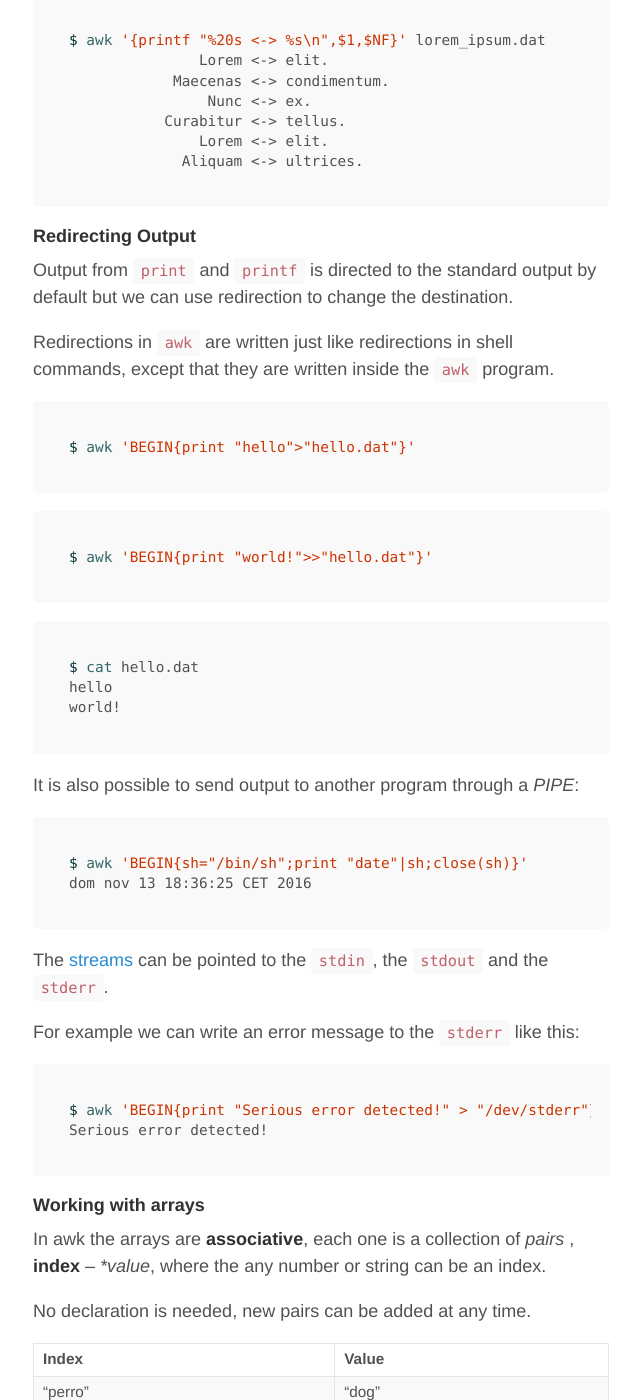
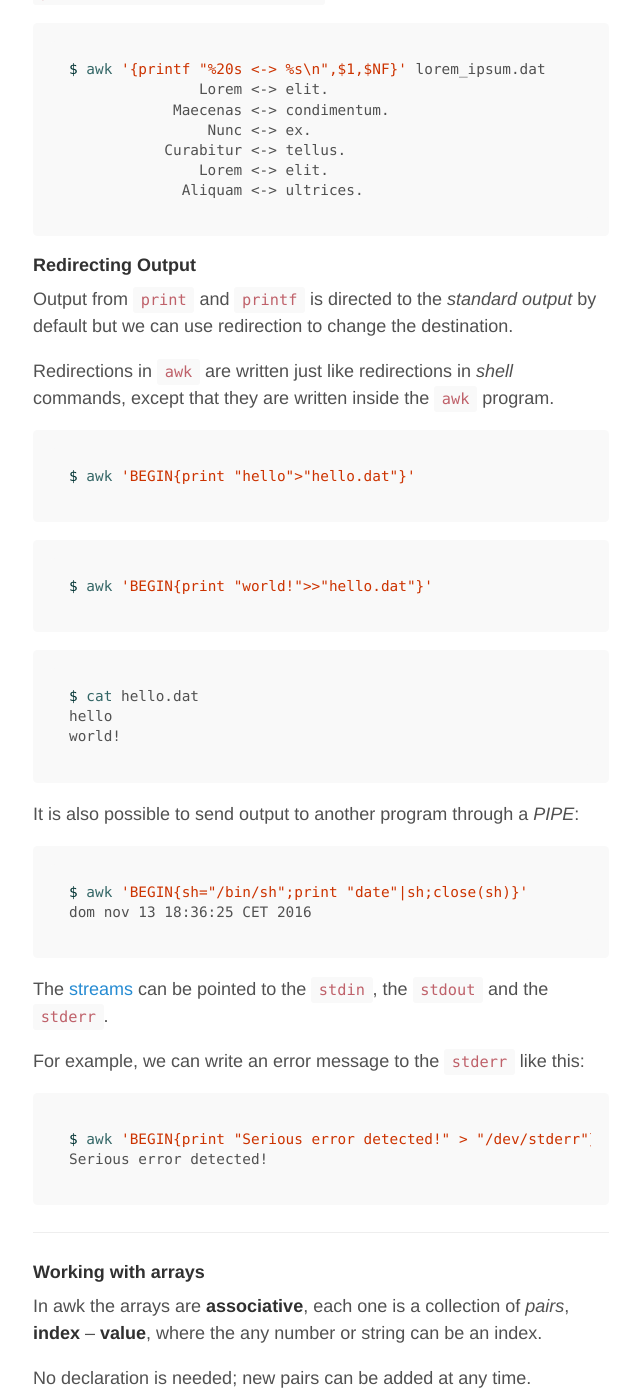
Before and after one commit to klashxx/klashxx.github.io, a Jekyll site: the page built from _posts/2016-11-21-awk-power-for-your-cmd.md, in a window 1280 px wide and 1400 px high, scrolled down 9242 px. Shown: the whole window, without its empty margins (319-959 px from the left). Built offline with Jekyll 4.4.1, drawn with Linux system fonts in a browser that asks for light colours; emoji names are drawn with the system emoji font; comment, search, counter and statistics services are not loaded; some of the changed text lies outside the part shown.

Commit message:
Minor changes

`````diff
--- a/_posts/2016-11-21-awk-power-for-your-cmd.md
+++ b/_posts/2016-11-21-awk-power-for-your-cmd.md
@@ -20,7 +20,6 @@ One more thing ... English is not my first language so *bear with me please* :pr
 Spanish version [here].
 
 <hr>
-
 
 > AWK is a language similar to PERL, only considerably more elegant.
 >
@@ -93,8 +92,7 @@ BEGIN { print "hello world!!" }
 
 `-v var=val` Set the variable `var` to the value `val` before execution of the program begins.
 
-:point_right: **Note** : it can be used more than once, *setting* another variable each time.
-
+:point_right: **Note**: it can be used more than once, *setting* another variable each time.
 
 #### BEGIN and END
 
@@ -151,7 +149,7 @@ Lorem ipsum dolor sit amet, consectetur adipiscing elit.
 ````
 :point_right: **Note:** If the action is not given the **default action** is to print the record that matches the given pattern.
 
-But... how can we find out the *first* and *last* word of each line ?
+But... how can we find out the *first* and *last* word of each line?
 
 Of course `grep` can, but needs two steps:
 
@@ -187,6 +185,8 @@ Lorem elit.
 Aliquam ultrices.
 ````
 
+<hr>
+
 ### Isn't this better :sunglasses:? Yeah, but... HTF does this works?
 
 `awk` divides the input for your program into *Records* and *Fields*.
@@ -242,14 +242,13 @@ et facilisis neque ultrices.
 <<<---
 ````
 
-
 #### Fields
 
 `awk` records are automatically parsed or separated into *chunks* called **fields**.
 
 By default, fields are separated by **whitespace** (any string of one or more spaces, TABs, or newlines), like words in a line.
 
-To refer to a field in an `awk` program, You use a dollar `$` sign followed by the number of the field you want.
+To refer to a field in an `awk` program, you use a dollar `$` sign followed by the number of the field you want.
 
 Thus, `$1` refers to the first field, `$2` to the second, and so on.
 
@@ -279,7 +278,7 @@ $ awk '{print NF}' lorem_ipsum.dat
 
 `FS` holds the valued of the *field separator*, this value is a single-character string or a `regex` that matches the separations between fields in an input record.
 
-The default value is `"  "`, a string consisting of a single space. As a special exception, this value means that any sequence of spaces, TABs, and/or newlines is a single separator.
+The default value is `"  "`, a string consisting of a single space. As a special exception, this value means that any sequence of *spaces*, *TABs*, and/or *newlines* is a single separator.
 
 In the same fashion that `ORS` we have a `OFS` variable to manage how our fields are going to be send to the output stream.
 
@@ -294,7 +293,6 @@ sys:*:3:root
 tty:*:4:root
 ````
 
-
 ```` shell
 $ awk '!/^(_|#)/&&$1=$1' FS=":" OFS="<->" /etc/group
 nobody<->*<->-2<->
@@ -371,9 +369,9 @@ $ awk '{printf "%20s <-> %s\n",$1,$NF}' lorem_ipsum.dat
 
 #### Redirecting Output
 
-Output from `print` and `printf` is directed to the standard output by default but we can use redirection to change the destination.
-
-Redirections in `awk` are written just like redirections in shell commands, except that they are written inside the `awk` program.
+Output from `print` and `printf` is directed to the *standard output* by default but we can use redirection to change the destination.
+
+Redirections in `awk` are written just like redirections in *shell* commands, except that they are written inside the `awk` program.
 
 ```` shell
 $ awk 'BEGIN{print "hello">"hello.dat"}'
@@ -398,19 +396,19 @@ dom nov 13 18:36:25 CET 2016
 
 The [streams] can be pointed to the `stdin`, the `stdout` and the `stderr`.
 
-For example  we can write an error message to the `stderr` like this:
-
+For example,  we can write an error message to the `stderr` like this:
 
 ```` shell
 $ awk 'BEGIN{print "Serious error detected!" > "/dev/stderr"}'
 Serious error detected!
 ````
+<hr>
 
 #### Working with arrays
 
-In awk the arrays are **associative**, each one is a collection of *pairs* , **index** – **value*, where the any number or string can be an index.
-
-No declaration is needed, new pairs can be added at any time.
+In awk the arrays are **associative**, each one is a collection of *pairs*, **index** – **value**, where the any number or string can be an index.
+
+No declaration is needed; new pairs can be added at any time.
 
 Index  | Value
 -------|---------
@@ -457,7 +455,6 @@ dos two
 tres three
 cuatro four
 ````
-
 
 ```` shell
 awk '{dict[$1]=$2}
@@ -533,7 +530,9 @@ awk 'BEGIN{
 4 four
 ````
 
-### Funciones Build-in
+<hr>
+
+### Build-in functions
 
 `gensub(regexp, replacement, how [, target])` : Is the most advanced function for string replacing.
 
@@ -555,7 +554,7 @@ Lorem ipsum dolor sit amet, consectetur adipiscing elit.
 Aliquam interdum mauris volutpat nisl placerat, et facilisis.
 ````
 
-We’re going to swap the position of the words placed at the *left* and the *right* of each comma.
+We\'re going to swap the position of the words placed at the *left* and the *right* of each comma.
 
 ```` shell
 $ awk '{print gensub(/([^ ]+)( *, *)([^ ]+)/,
@@ -570,7 +569,6 @@ Aliquam interdum mauris volutpat nisl et, placerat facilisis.
 
 Using `gensub` we capture *three groups* and then we swap the order.
 
-
 To illustrate a simpler action let\'s change *dots* for *commas*:
 
 ```` shell
@@ -583,7 +581,7 @@ Lorem ipsum dolor sit amet, consectetur adipiscing elit,
 Aliquam interdum mauris volutpat nisl placerat, et facilisis,
 ````
 
-Using gsub alternative:
+Using `gsub` alternative:
 
 ```` shell
 awk 'gsub(/\./, ",")' lorem.dat
@@ -635,7 +633,7 @@ $ awk 'n=split($0, a, ":"){print n, a[n]}' passwd
 7 /bin/rbash
 7 /bin/rbash
 ````
-**:point_right: Note**: This could be done in a much more simpler way:
+:point_right: **Note**: This could be done in a much more simpler way:
 
 ```` shell
 $ awk '{print NF,$NF}' FS=':' passwd
@@ -646,6 +644,7 @@ $ awk '{print NF,$NF}' FS=':' passwd
 7 /bin/rbash
 ````
 
+<hr>
 
 ### Custom functions
 
@@ -675,7 +674,8 @@ awk 'function test(m)
      }
      BEGIN{print test("param")}'
 ````
-Parsing by  parameter is the only way to make a local variable inside a function.
+
+Parsing by parameter is the only way to make a local variable inside a function.
 
 Scalar values are passed by value  and arrays by reference, so any change made to an array inside a function will be reflected in the global scope:
 
@@ -696,14 +696,11 @@ Outputs:
 ```` shell
 new
 ````
-
 <hr>
 
 # Now let\'s have some fun :godmode:
 
-
 **Our challenges**:
-
 
 [01](#penultimate-word-of-a-record). Penultimate word of a Record.
 
@@ -773,6 +770,7 @@ neque
 
 Not too much to explain here, `NF` stores the *number of fields* in the current record, so `NF-1` points to field before last and `$(NF-1)` will be its value.
 
+<hr>
 
 ### 02. Replacing a record
 
@@ -808,8 +806,9 @@ Lorem ipsum dolor sit amet, consectetur adipiscing elit.
 Aliquam interdum mauris volutpat nisl placerat, et facilisis.
 ````
 
+<hr>
+
 ### 03. Place a semicolon at the end of each record
-
 
 ```` shell
 $ awk '1' ORS=";\n" lorem.dat
@@ -823,9 +822,9 @@ Aliquam interdum mauris volutpat nisl placerat, et facilisis neque ultrices.;
 
 As the default `RS` is the unix break line `\n`  we just need to *prefix* the semicolon to the Output Record Separator `OFS`.
 
-
-**:warning: ATENCION**: What about that strange `1`?[^4]
-
+:warning: **ATENCION**: What about that strange `1`?[^4]
+
+<hr>
 
 ### 04. Place a comma between every word
 
@@ -841,6 +840,8 @@ Aliquam,interdum,mauris,volutpat,nisl,placerat,,et,facilisis,neque,ultrices.
 
 The most significant part of this code is how it forces a record reconstruction with `$1=$1` for the current value of the `OFS`.
 
+<hr>
+
 ### 05. All together?
 
 ```` shell
@@ -855,6 +856,7 @@ Aliquam,interdum,mauris,volutpat,nisl,placerat,,et,facilisis,neque,ultrices.;
 
 As *simply* as playing with output vars: `OFS` and `ORS`.
 
+<hr>
 
 ### 06. Redirecting odd records to a file and even ones to another
 
@@ -879,7 +881,7 @@ Curabitur a dapibus tellus.
 Aliquam interdum mauris volutpat nisl placerat, et facilisis.
 ````
 
-The *modulo* function (`%`) *finds* the remainder after division for the current Record Number `NR` divided by two:
+The [modulo] function (`%`) *finds* the remainder after division for the current Record Number `NR` divided by two:
 
 ```` shell
 $ awk '{print NR%2}' lorem.dat
@@ -891,15 +893,18 @@ $ awk '{print NR%2}' lorem.dat
 0
 ````
 
-As far as we now yet, in awk `1` is **True** and `0` **False**. We  redirect our output evaluating this fact.
-
-`next` requires an special attention , it *forces* `awk` to **immediately** stop the current record process and pass to next one.
+As far as we now yet, in `awk` `1` is **True** and `0` **False**. We  redirect our output evaluating this fact.
+
+`next` requires an special attention, it *forces* `awk` to **immediately** stop the current record process and pass to next one.
 
 In this way we elude a double condition that would look like this:
 
 ```` shell
-awk 'NR%2{print >"even.dat"}!NR%2{print >"odd.dat"}' lorem.dat
-````
+awk  'NR % 2{print > "even.dat"}
+     !NR % 2{print > "odd.dat"}' lorem.dat
+````
+
+<hr>
 
 ### 07. Given a password file get the missing field
 
@@ -927,10 +932,11 @@ Our first step should be considering the field separator, a colon, for input as
 
 Then we need to find the void field position, `6` for this example.
 
-Finally we compose the required value using the given string and the user login stored in the first field.
+Finally, we compose the required value using the given string and the user login stored in the first field.
 
 :warning: **IMPORTANT**: `print` is not needed because `$6` assignation return value will always be *True* and `awk` default action is to print the affected record.
 
+<hr>
 
 ### 08. Field swapping
 
@@ -949,11 +955,11 @@ $ awk -F\: '{last=$1;$1=$NF;$NF=last}1' FS=":" OFS=':' /etc/passwd
 
 We are playing with an *intermediate* variable used to store the first field value, the we swap its value with the last one, finally we assign `last` variable to `$NF` (`$NF=last`).
 
+<hr>
 
 ### 09. Traceroute hacking
 
 Having this output:
-
 
 ```` shell
 $  traceroute -q 1 google.com 2>/dev/null
@@ -979,8 +985,9 @@ Because no condition is specified, the action is executed **for all records**.
 
 `total+=$(NF-1)`: `total` variable is used to *accumulate* the value of each *Record* penultimate *Field* `$(NF-1)`.
 
-Finally we use the `END` rule to show the final `total` value.
-
+Finally, we use the `END` rule to show the final `total` value.
+
+<hr>
 
 ### 10. Where are my children?
 
@@ -991,7 +998,7 @@ $ echo $$
 51026
 ````
 
-First thing: Launch the background processes:
+**First thing**: Launch the background processes.
 
 ```` shell
 $ sleep 10 & sleep 15 & sleep 20 &
@@ -1000,7 +1007,7 @@ $ sleep 10 & sleep 15 & sleep 20 &
 [3] 86753
 ````
 
-Using `ps` *utility* , `awk` will look for the third field known as the `PPID`.
+Using `ps` *utility*, `awk` will look for the third field known as the `PPID`.
 
 :point_right: **Note**: We\'re using `-v` to set *ppid* var before execution of the program begins.
 
@@ -1013,10 +1020,10 @@ $ ps -ef|awk -v ppid=$$ '$3==ppid'
   501 86755 51026   0  7:57PM ttys001    0:00.00 awk $3==51026
 ````
 
-We just need the _**sleeps**_ :
-
-```` shell
-$ ps -ef|awk -v ppid=$$ '$3==ppid && /slee[p]/
+We just need the _**sleeps**_:
+
+```` shell
+$ ps -ef|awk -v ppid=$$ '$3 == ppid && /slee[p]/
                          {print $2" -> "$5}'
 86751 -> 7:57PM
 86752 -> 7:57PM
@@ -1027,6 +1034,7 @@ The solution needs a new condition to add: find the *sleep* pattern in our curre
 
 The *triggered* action will be to print the second field `$2` with stands for the `PID` and the fifth `$5`, *the time stamp*.
 
+<hr>
 
 ### 11. Data aggregation
 
@@ -1088,6 +1095,8 @@ The *trick* is clear, **every time IP (`$1`) changes** we show the stats of the
 The `END` block is used to print the *pending values*.
 
 This code preserves the order, but *in my opinion*, this comes at the expense of significantly increased complexity.
+
+<hr>
 
 ### 12. Records between two patterns
 
@@ -1143,6 +1151,7 @@ The reason: after `OUTPUT` pattern is found the *flag* gets activated, as the *n
 
 We can avoid this behavior *placing the flag activation* as the **last step** of the flow.
 
+<hr>
 
 ### 13. Field transformation
 
@@ -1160,7 +1169,7 @@ $ cat space.dat
 20.50 kb
 ````
 
-Our job will be to calculate our records **total weight* in *mega bytes*:
+Our job will be to calculate our records **total weight** in *mega bytes*:
 
 ```` shell
 $ awk '{total+= $1 / ($2=="kb" ? 1024: 1)}
@@ -1174,6 +1183,7 @@ To understand *how it works* one concept must be clear, the **[ternary] operator
 
 Finally, we print `total` value in the `END` block.
 
+<hr>
 
 ### 14. Records to columns
 
@@ -1218,10 +1228,11 @@ string1 string2 string3 string4 string5 string6 string7
 
 If the *remainder* is *True* the `ORS` becomes `FS`, a *blank* space, otherwise the `RS` *default* value will be assigned, the *Unix* line break `\n`.
 
+<hr>
 
 ### 15. FASTA File processing
 
-In *bioinformatics*, [FASTA] format is a text-based format.
+In *bioinformatics*, [FASTA] is a text-based file format.
 
 Having the following example:
 
@@ -1285,6 +1295,8 @@ The `END` *rule* purpose is to show the *unprinted* sequence and the totals.
 **Trick** here is to print the *previous sequence* length when we found a *new header*.
 
 When we process the first record `seqlen` has no value so we skip the visualization.
+
+<hr>
 
 ### 16. Complex reporting
 
@@ -1345,9 +1357,13 @@ one two
 three four
 ````
 
-**Second action** is *triggered* when the pattern is found and the last field greater than zero `/snaps1/ && $NF>0`.  `awk` prints the record and assign a *True* value to the flag `print;f=1`.
-
-Last step: when flag is *True* and *instance* pattern in the line `f &&  /Instance/`: show the line and deactivate flag: `print;f=0`.
+**Second action** is *triggered* when the pattern is found and the last field greater than zero `/snaps1/ && $NF>0`.
+
+`awk` prints the record and assign a *True* value to the flag `print;f=1`.
+
+Last step: when flag is *True* and *instance* pattern in the line `f &&  /Instance/`, show the line and deactivate flag: `print;f=0`.
+
+<hr>
 
 ### 17. Files joiner
 
@@ -1400,6 +1416,8 @@ Let\'s study the filters and the actions:
 The pair action `a[$1];next` will be to add a new void value to the array indexed by the first field. `next` statement will **break** the record processing and pass the flow to the *next* one.
 
 For the **second action** `NR != FNR` is applied implicitly and affects only to `join1.dat`, the second condition is `$1 in a` that will be *True* when the first field of `join1.dat` is an array key.
+
+<hr>
 
 ### 18. Passwd and Group
 
@@ -1437,9 +1455,11 @@ $ awk -F\: 'NR == FNR{g[$3]=$1;next}
             $4 in g{print $1""FS""g[$4]}' /etc/group /etc/passwd
 ````
 
-To process  `/etc/group` we repeat the `NR == FNR` comparison then store the *name of the group* `$1` indexed by its *ID* `$3`: `g[$3]=$1`. Finally we *break* further record processing with `next`.
-
-The **second condition** will target only `/etc/passwd` records, when the fourth field `$4` (group ID) is present in the array  `$4 in g`, we will print the *login* and the value pointed by the array *indexed by the group id* `g[$4]`, so: `print $1""FS""g[$4]`.
+To process  `/etc/group` we repeat the `NR == FNR` comparison then store the *name of the group* `$1` indexed by its *ID* `$3`: `g[$3]=$1`. Finally, we *break* further record processing with `next`.
+
+The **second condition** will target only `/etc/passwd` records, when the fourth field `$4` (*group ID*) is present in the array  `$4 in g`, we will print the *login* and the value pointed by the array *indexed by the group id* `g[$4]`, so: `print $1""FS""g[$4]`.
+
+<hr>
 
 ### 19. User connections
 
@@ -1466,7 +1486,9 @@ The action is performed for all the records.
 
 `a[$1]++`: This is the *counter*, for each *user* `$1` it increments the pointed value (uninitialized vars have the numeric value zero).
 
-In the `END` *block* We iterate the array *by key* and the stored value to present the results.
+In the `END` *block* iterate the array *by key* and the stored value to present the results.
+
+<hr>
 
 ### 20. Uptime total load average
 
@@ -1502,8 +1525,6 @@ If you’re hungry for more let me know it in the comment section bellow and I w
 
 Happy coding!
 
-<hr>
-
 
 [^1]: [A Guide to Unix Shell Quoting][quoting-guide].
 
@@ -1526,7 +1547,6 @@ Happy coding!
       `echo "test"|awk '{if (1==1){print}}'`
 
       That\'s because `1` will be always [true].
-
 
 [here]: https://klashxx.github.io/awk-power-para-tu-cmd "awk, power para tu command line"
 [gnu-awk]: https://www.gnu.org/software/gawk/manual/gawk.html "The GNU Awk User’s Guide"
`````
Also changed, not shown: other parts of _posts/2016-11-21-awk-power-for-your-cmd.md (+17 -19 lines).
